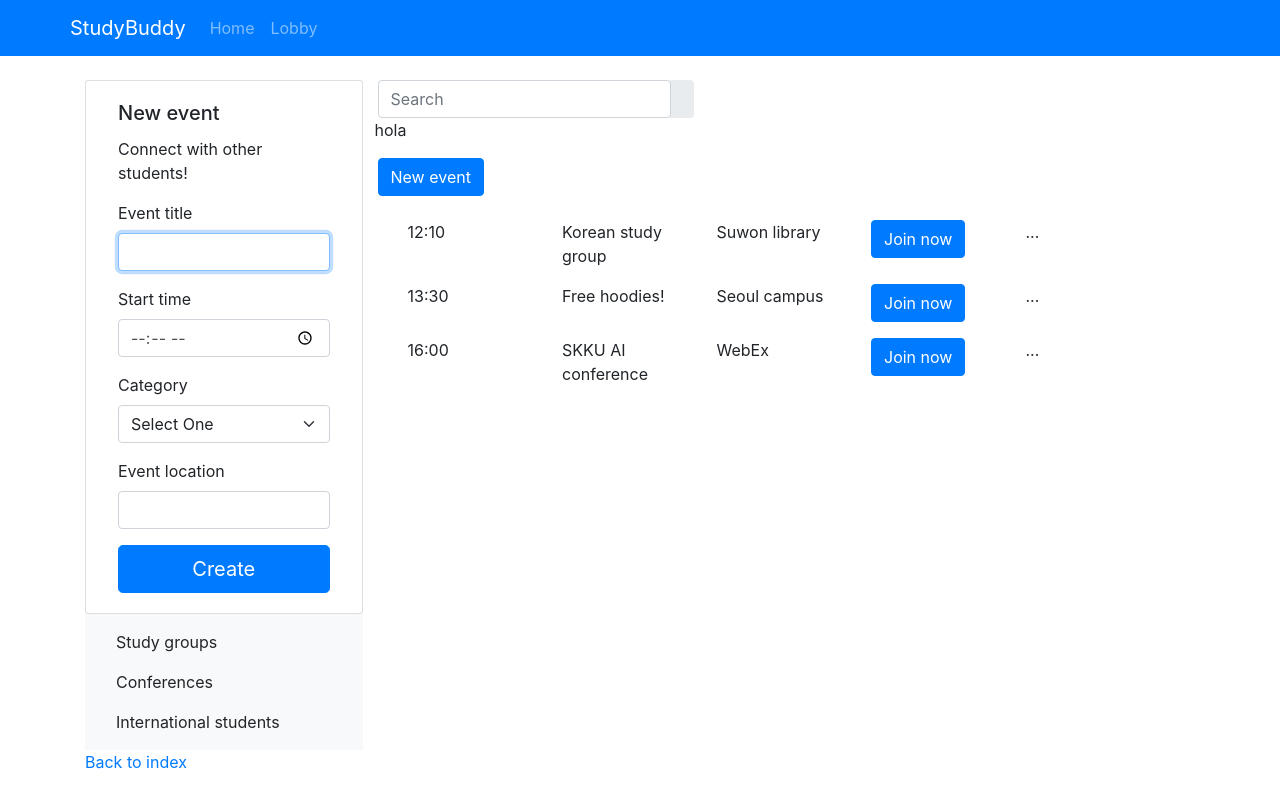
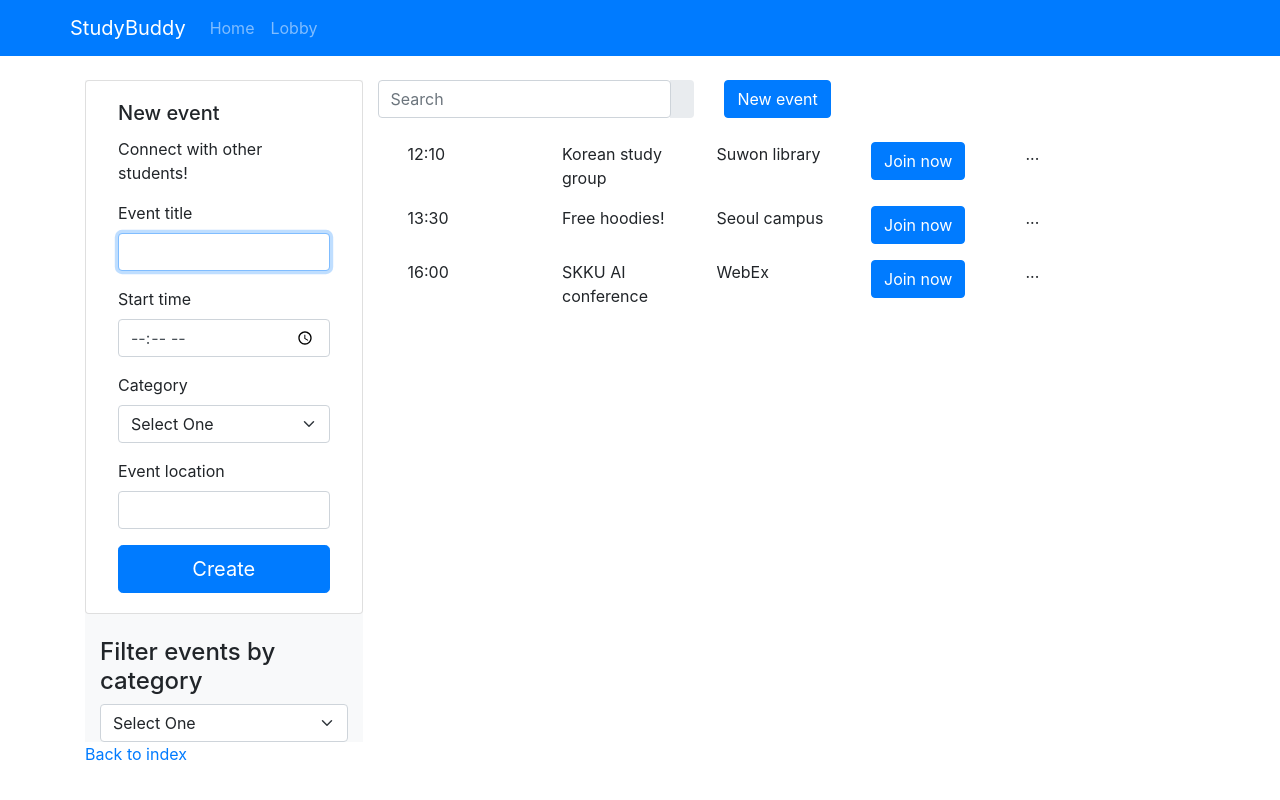
Before and after one commit to Catena-mundi/studybuddy, a Next.js app in the folder nextjs-blog/: page /home/lobby in a window 1280 px wide. Built offline with nearby package versions, Linux system fonts and the light colour scheme.

Commit message:
add filter for events in lobby

```diff
--- a/nextjs-blog/pages/components/Create_event.js
+++ b/nextjs-blog/pages/components/Create_event.js
@@ -47,11 +47,11 @@ function Create_event(props) {
           <Form.Label>Category</Form.Label>
 
           <select class = "form-select" value={category} onChange = {(e) => setCategory(e.target.value)}>
-            <option value="0" selected>Select One</option>
-            <option value="1">Study Groups</option>
-            <option value="2">Conferences</option>
-            <option value="3">Outdoors activities</option>
-            <option value="4">International students</option>
+            <option value="Any" selected>Select One</option>
+            <option value="Study Groups">Study Groups</option>
+            <option value="Conferences">Conferences</option>
+            <option value="Outdoors activities">Outdoors activities</option>
+            <option value="International students">International students</option>
           </select>
         </Form.Group>
 
--- a/nextjs-blog/pages/home/lobby.js
+++ b/nextjs-blog/pages/home/lobby.js
@@ -22,22 +22,26 @@ export default function Lobby() {
   const [title, setTitle] = useState("");
   const [time, setTime] = useState("");
   const [location, setLocation] = useState("");
+  const [category, setCategory] = useState("Any");
   const [childData, setChildData] = useState("");
   const [data, setData] = useState([
     {
       "title": "Korean study group",
       "location": "Suwon library",
-      "time": "12:10"
+      "time": "12:10",
+      "category": "International students"
     },
     {
       "title": "Free hoodies!",
       "location": "Seoul campus",
-      "time": "13:30"
+      "time": "13:30",
+      "category": "Study Groups"
     },
     {
       "title": "SKKU AI conference",
       "location": "WebEx",
-      "time": "16:00"
+      "time": "16:00",
+      "category": "Study Groups"
     }
   ]);
   const updateMyData= (datos) => {
@@ -51,6 +55,13 @@ export default function Lobby() {
     setData(aux)
     console.log("nuevos datos")
     console.log(data)
+  }
+  const filterData = (d, c) => {
+    if (category == "Any"){
+      return d;
+    }else{
+      return d.filter(el => el.category.search(c) !== -1)
+    }
   }
 
     return <div className="hero-unit"><head>
@@ -75,9 +86,16 @@ export default function Lobby() {
   <div className="row">
     <div className="col-3 bg-light">
     <Create_event passChildData={setChildData} updateParent={updateMyData}></Create_event>
-        <div className = "row m-3">Study groups</div>
-        <div className = "row m-3">Conferences</div>
-        <div className = "row m-3">International students</div>
+    <br></br>
+    <h4>Filter events by category</h4>
+    <select class = "form-select" value={category} onChange = {(e) => setCategory(e.target.value)}>
+      <option value="Any" selected>Select One</option>
+      <option value="Study Groups">Study Groups</option>
+      <option value="Conferences">Conferences</option>
+      <option value="Outdoors activities">Outdoors activities</option>
+      <option value="International students">International students</option>
+    </select>
+
     </div>
     <div className="col">
         <div className = "row">
@@ -89,14 +107,13 @@ export default function Lobby() {
                     </span>
                 </div>
             </div>
-            <p>hola</p>
             <div className = "col">
                 <Button>New event</Button>
             </div>
         </div>
         <br></br>
         <Container>
-            <div className="col">{ data.map(function(event, index){
+            <div className="col">{ filterData(data, category).map(function(event, index){
               return <Lobby_row key = {index} dataFromParent = {event}></Lobby_row>;
             }) }</div>
         </Container>
```
